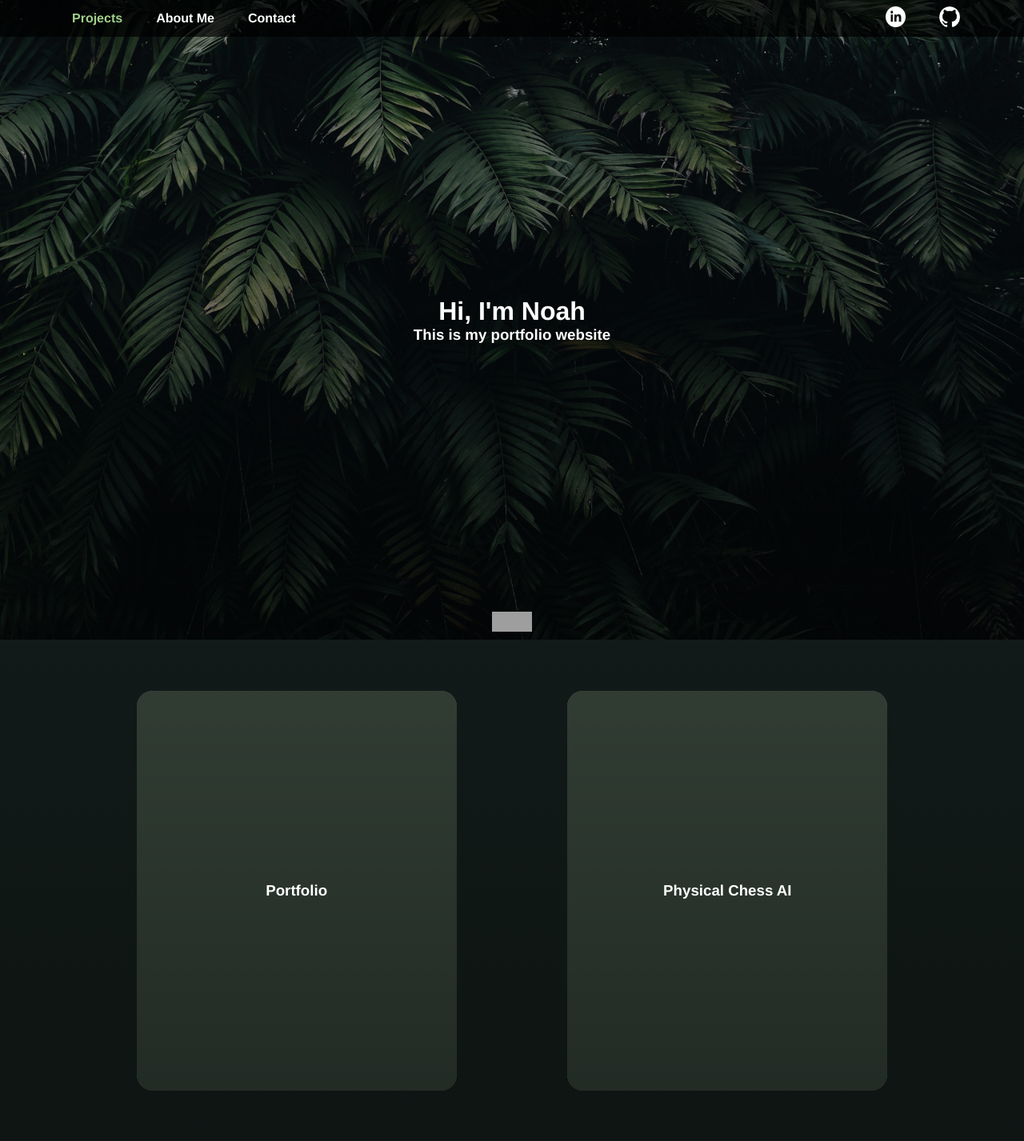
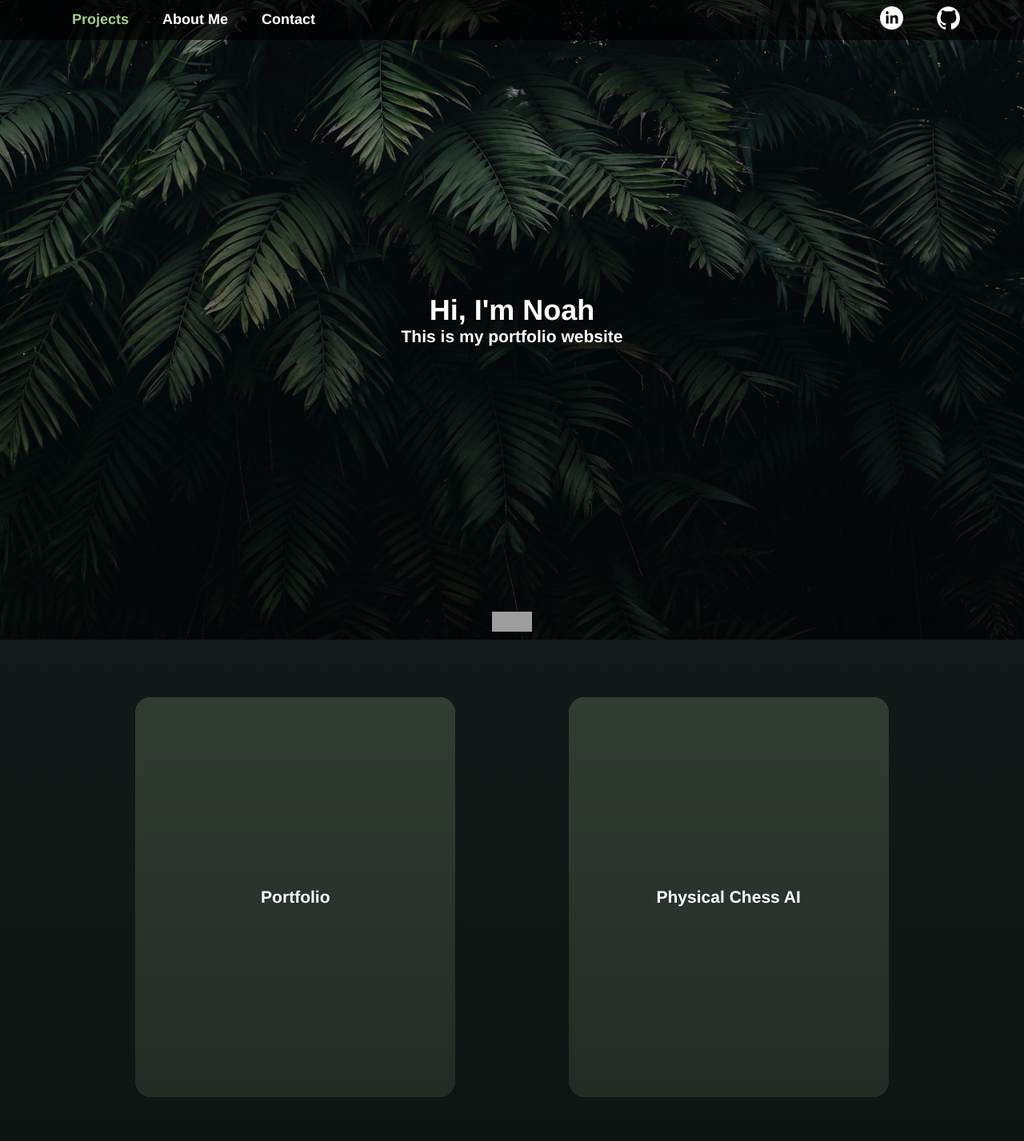
Before and after one commit to NoahJohnG/portfolio, a Vue app: page / in a window 1280 px wide. Shown: the top 1427 px of the page at 80% size. Built offline with nearby package versions, Linux system fonts and the light colour scheme; grey boxes are pictures that could not be loaded.

Commit message:
Adding reactive font sizes

```diff
--- a/src/App.vue
+++ b/src/App.vue
@@ -104,6 +104,25 @@ body {
         linear-gradient(0deg, @primary-color, @primary-color);
     background-size: cover;
     background-attachment: fixed;
+    font-size: 22px;
+}
+
+@media ( max-width: 1739px ) {
+    body {
+        font-size: 20px;
+    }
+}
+
+@media ( max-width: 1399px ) {
+    body {
+        font-size: 18px;
+    }
+}
+
+@media ( max-width: 1199px ) {
+    body {
+        font-size: 16px;
+    }
 }
 
 #app {
```
